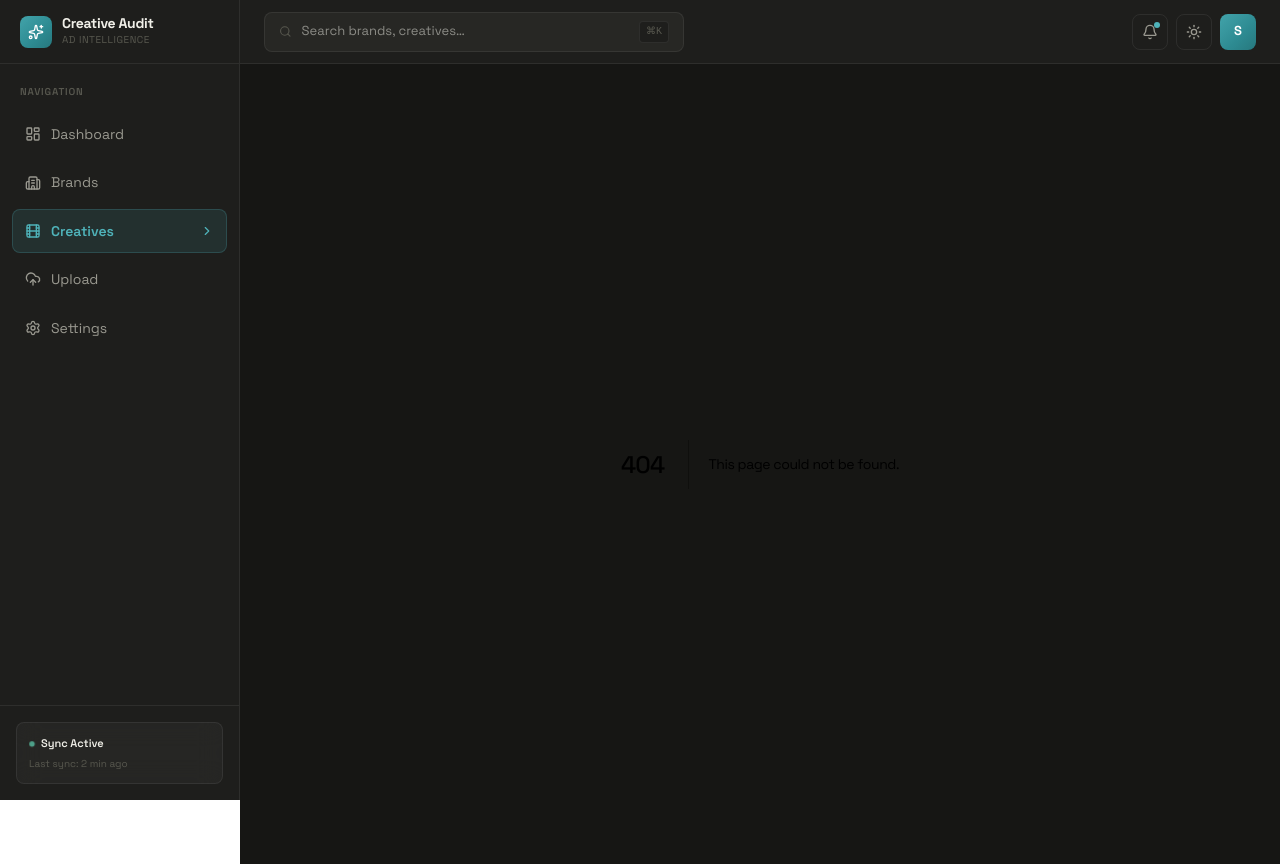
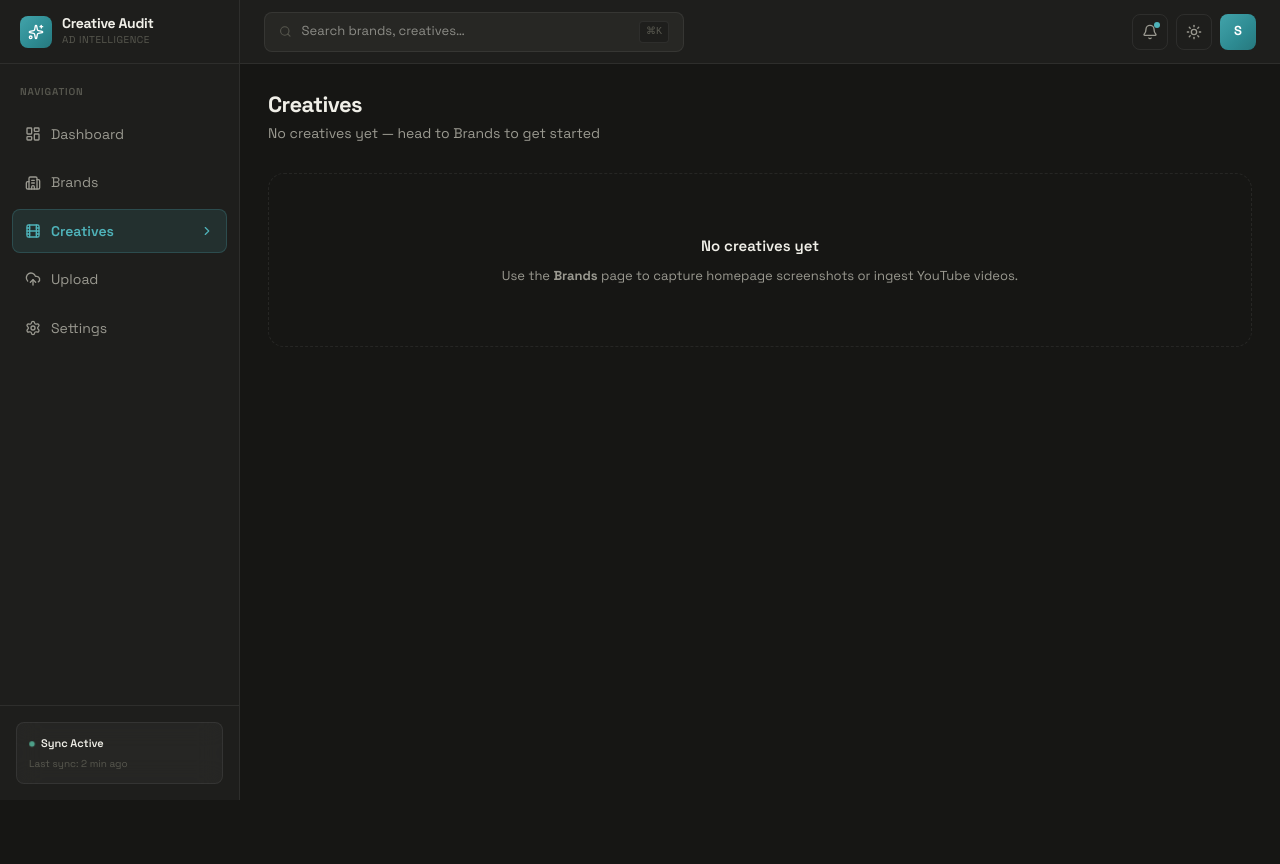
Before and after one commit to kickingyourself/creative-auditor, a Next.js app: page /creatives in a window 1280 px wide. Before the commit this address had no page. After the commit the page ends 800 px from the top, so only its background shows below. Built offline with nearby package versions, Linux system fonts and the light colour scheme; no server answers; the database is empty; a web font is replaced by a local one.

Commit message:
feat: implement creative library page with campaign summary and data grid

```diff
--- /dev/null
+++ b/app/creatives/page.tsx
@@ -0,0 +1,210 @@
+/**
+ * app/creatives/page.tsx
+ *
+ * Full creative library — all ingested creatives, editable, grouped by
+ * brand + campaign with a filter summary at the top.
+ */
+
+import type { Metadata } from "next";
+import { createServerClient } from "@/utils/supabase/server";
+import { Creative } from "@/types";
+import { CreativeGrid } from "@/components/CreativeGrid";
+import { CampaignSummaryGrid } from "@/components/CampaignSummaryGrid";
+import type { CampaignSummary } from "@/components/CampaignSummaryGrid";
+
+export const metadata: Metadata = {
+  title: "Creatives — Creative Audit",
+  description: "Full library of all tracked ad creatives across every brand and campaign.",
+};
+
+export const revalidate = 60;
+
+// ── DB row type ───────────────────────────────────────────────────────────────
+
+interface CreativeRow {
+  id: string;
+  brand_id: string;
+  campaign_id: string | null;
+  platform: string;
+  source_url: string;
+  title: string | null;
+  thumbnail_url: string | null;
+  view_count: number | null;
+  engagement_rate: number | null;
+  created_at: string;
+  brands: { name: string; logo_url: string | null } | null;
+  campaigns: { name: string } | null;
+}
+
+// ── Mapper ────────────────────────────────────────────────────────────────────
+
+function toCreative(row: CreativeRow): { creative: Creative; brandLogoUrl: string | null } {
+  const platform = row.platform as Creative["platform"];
+  const brandName = row.brands?.name ?? null;
+  const brandLogoUrl = row.brands?.logo_url ?? null;
+
+  let derivedTitle = row.source_url;
+  try {
+    const url = new URL(row.source_url);
+    if (row.platform === "youtube") {
+      const videoId = url.searchParams.get("v") ?? url.pathname.split("/").pop();
+      derivedTitle = `${brandName ?? "YouTube"} · ${videoId}`;
+    } else if (row.platform === "homepage") {
+      derivedTitle = `${brandName ?? url.hostname} — Homepage`;
+    } else if (row.platform === "tiktok") {
+      derivedTitle = `${brandName ?? "TikTok"} · ${url.pathname.split("/").pop()}`;
+    } else {
+      derivedTitle = url.hostname.replace(/^www\./, "");
+    }
+  } catch { /* keep source_url */ }
+  const title = row.title ?? derivedTitle;
+
+  return {
+    creative: {
+      id:               row.id,
+      brand_id:         row.brand_id,
+      campaign_id:      row.campaign_id,
+      campaign_name:    row.campaigns?.name ?? null,
+      brand_name:       brandName,
+      title,
+      platform,
+      source_url:       row.source_url,
+      thumbnail_url:    row.thumbnail_url,
+      video_url:        row.platform === "youtube" ? row.source_url : null,
+      views:            row.view_count,
+      likes:            null,
+      comments:         null,
+      engagement_rate:  row.engagement_rate,
+      duration_seconds: null,
+      published_at:     row.created_at,
+      ad_type:          row.platform === "homepage" ? "image" : "video",
+      status:           "active",
+      created_at:       row.created_at,
+      updated_at:       row.created_at,
+    },
+    brandLogoUrl,
+  };
+}
+
+// ── Page ──────────────────────────────────────────────────────────────────────
+
+export default async function CreativesPage() {
+  let mapped: { creative: Creative; brandLogoUrl: string | null }[] = [];
+  let summaries: CampaignSummary[] = [];
+  let dbError = false;
+
+  try {
+    const supabase = createServerClient();
+
+    // Fetch ALL creatives — no limit
+    const { data: rows, error } = await supabase
+      .from("creatives")
+      .select("id, brand_id, campaign_id, platform, source_url, title, thumbnail_url, view_count, engagement_rate, created_at, brands(name, logo_url), campaigns(name)")
+      .order("created_at", { ascending: false });
+
+    if (error) throw error;
+    mapped = (rows as CreativeRow[]).map(toCreative);
+
+    // ── Brand+Campaign summary groups ─────────────────────────────────────────
+    const groupMap = new Map<string, CampaignSummary>();
+    for (const row of rows as CreativeRow[]) {
+      const key = `${row.brand_id}::${row.campaign_id ?? "__none__"}`;
+      if (!groupMap.has(key)) {
+        groupMap.set(key, {
+          brand_id:      row.brand_id,
+          brand_name:    row.brands?.name ?? "Unknown Brand",
+          brand_logo_url: row.brands?.logo_url ?? null,
+          campaign_id:   row.campaign_id,
+          campaign_name: row.campaigns?.name ?? null,
+          creative_count: 0,
+          thumbnails: [],
+          platforms: [],
+        });
+      }
+      const g = groupMap.get(key)!;
+      g.creative_count++;
+      if (g.thumbnails.length < 4 && row.thumbnail_url) g.thumbnails.push(row.thumbnail_url);
+      if (!g.platforms.includes(row.platform)) g.platforms.push(row.platform);
+    }
+    summaries = Array.from(groupMap.values()).sort((a, b) => {
+      if (!!a.campaign_id !== !!b.campaign_id) return a.campaign_id ? -1 : 1;
+      return (a.brand_name + (a.campaign_name ?? "")).localeCompare(
+              b.brand_name + (b.campaign_name ?? ""));
+    });
+  } catch {
+    dbError = true;
+  }
+
+  return (
+    <div style={{ padding: "28px 28px 64px" }}>
+      {/* Page header */}
+      <div style={{ marginBottom: "28px" }}>
+        <h1 style={{
+          fontSize: "22px", fontWeight: 700,
+          color: "var(--color-text-primary)",
+          letterSpacing: "-0.025em", marginBottom: "6px",
+        }}>
+          Creatives
+        </h1>
+        <p style={{ fontSize: "14px", color: "var(--color-text-secondary)" }}>
+          {mapped.length > 0
+            ? `${mapped.length} creative${mapped.length !== 1 ? "s" : ""} across all brands and campaigns`
+            : "No creatives yet — head to Brands to get started"}
+        </p>
+      </div>
+
+      {/* Error state */}
+      {dbError && (
+        <div style={{
+          padding: "14px 18px",
+          background: "rgba(244,63,94,0.08)",
+          border: "1px solid rgba(244,63,94,0.2)",
+          borderRadius: "10px",
+          marginBottom: "24px",
+          fontSize: "13px",
+          color: "#f43f5e",
+        }}>
+          ⚠️ Could not connect to Supabase. Check your credentials in <code>.env.local</code>.
+        </div>
+      )}
+
+      {/* Brand+Campaign overview */}
+      {summaries.length > 0 && (
+        <CampaignSummaryGrid summaries={summaries} />
+      )}
+
+      {/* Full grid */}
+      {mapped.length > 0 ? (
+        <>
+          <div style={{
+            display: "flex", alignItems: "center", justifyContent: "space-between",
+            marginBottom: "18px",
+          }}>
+            <h2 style={{
+              fontSize: "16px", fontWeight: 700,
+              color: "var(--color-text-primary)", letterSpacing: "-0.02em",
+            }}>
+              All Creatives
+            </h2>
+            <span style={{ fontSize: "13px", color: "var(--color-text-muted)" }}>
+              {mapped.length} total
+            </span>
+          </div>
+          <CreativeGrid items={mapped} />
+        </>
+      ) : !dbError && (
+        <div style={{
+          padding: "60px 24px", textAlign: "center",
+          border: "1px dashed var(--color-border)", borderRadius: "16px",
+        }}>
+          <p style={{ fontSize: "15px", fontWeight: 600, color: "var(--color-text-primary)", marginBottom: "8px" }}>
+            No creatives yet
+          </p>
+          <p style={{ fontSize: "13px", color: "var(--color-text-secondary)" }}>
+            Use the <strong>Brands</strong> page to capture homepage screenshots or ingest YouTube videos.
+          </p>
+        </div>
+      )}
+    </div>
+  );
+}
```
